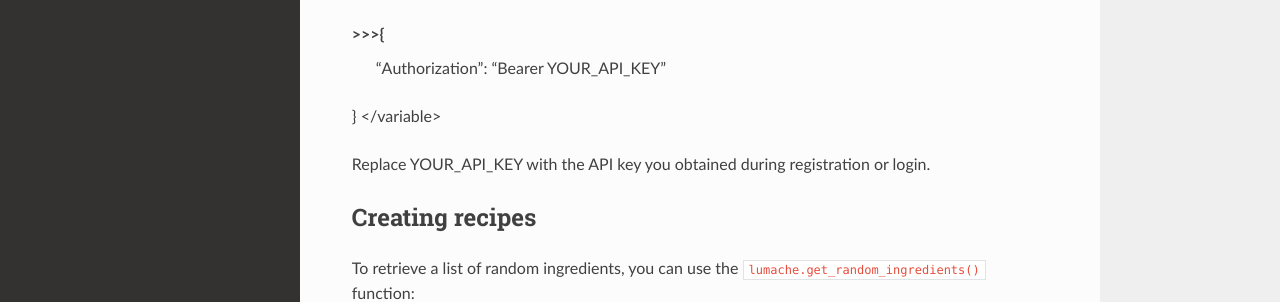
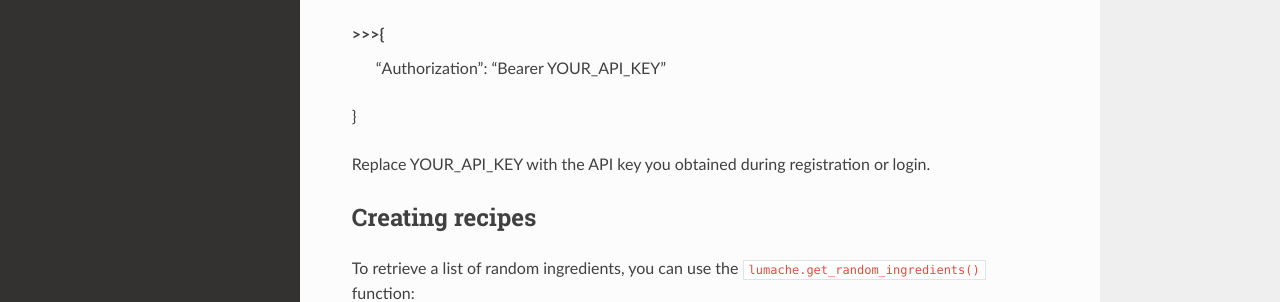
Before and after one commit to growtoups/m-a-dcs, a Sphinx documentation site: the page built from docs/source/usage.rst, in a window 1280 px wide and 1227 px high. Shown: the part 262-564 px from the top of the window. Built offline with Sphinx 7.4.7 and the Read the Docs theme 2.0.0, drawn with Linux system fonts in a browser that asks for light colours.

Commit message:
Update usage.rst

```diff
--- a/docs/source/usage.rst
+++ b/docs/source/usage.rst
@@ -11,7 +11,6 @@ Key Authentication
 >>>{
   "Authorization": "Bearer YOUR_API_KEY"
 }
-</variable>
 
 Replace YOUR_API_KEY with the API key you obtained during registration or login.
 
```
